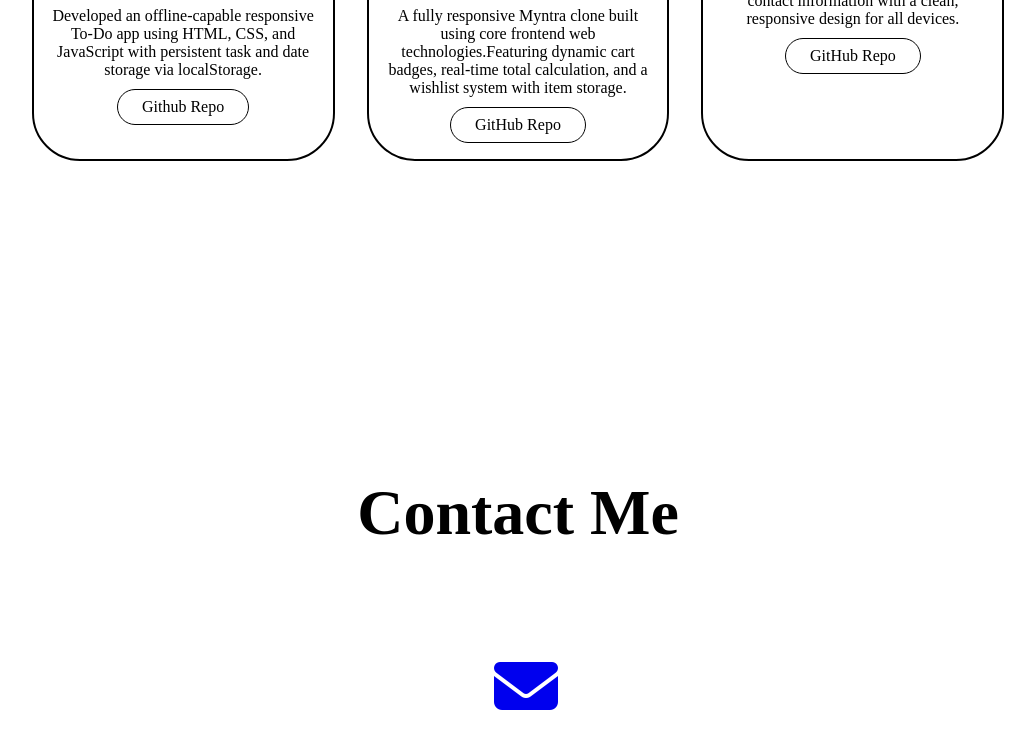
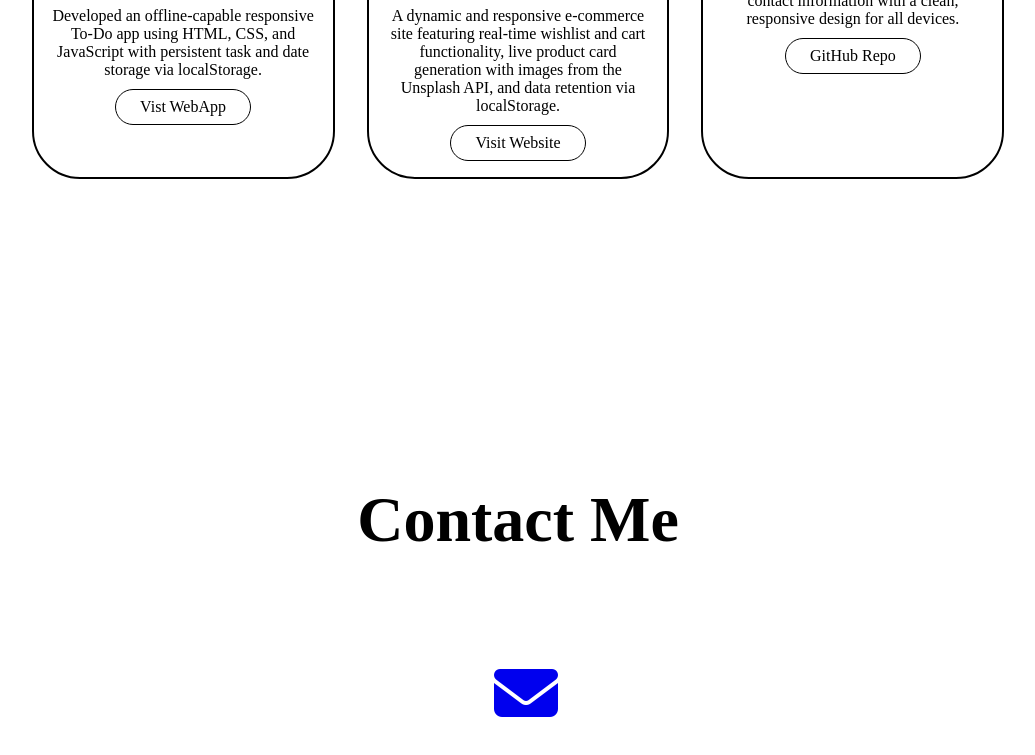
Before and after one commit to jvikas15/Portfolio, a plain HTML site: page index.html in a window 1280 px wide. Shown: the part 2100-2855 px from the top of the page, without its empty margins (122-1157 px from the left). Drawn offline with Linux system fonts and the light colour scheme.

Commit message:
updated ecommerce and btns

```diff
--- a/index.html
+++ b/index.html
@@ -106,7 +106,7 @@
           <img src="Images/Todo.png" alt="ToDo App interface">
           <p>Developed an offline-capable responsive To-Do app using HTML, CSS, and JavaScript with persistent task and date storage via localStorage.</p>
           <!-- Example: ToDo App -->
-<a href="https://github.com/jvikas15/ToDo-Web-App" target="_blank" class="btn">Github Repo</a>
+<a href="https://jvikas15.github.io/ToDo-Web-App" target="_blank" class="btn">Vist WebApp</a>
 
           <!-- <button class="btn">Github Repo</button> -->
         </div>
@@ -114,8 +114,8 @@
         <div class="project-card">
           <h3>E-commerce Website</h3>
           <img src="Images/E-commerce.png" alt="Ecommerce interface">
-          <p>A fully responsive Myntra clone built using core frontend web technologies.Featuring dynamic cart badges, real-time total calculation, and a wishlist system with item storage.</p>
-          <a href="https://github.com/jvikas15/E-commerce" target="_blank" class="btn">GitHub Repo</a>
+          <p>A dynamic and responsive e-commerce site featuring real-time wishlist and cart functionality, live product card generation with images from the Unsplash API, and data retention via localStorage.</p>
+          <a href="https://jvikas15.github.io/E-commerce" target="_blank" class="btn">Visit Website</a>
         </div>
 
         <div class="project-card">
```
Also changed, not shown: 1 other file.
